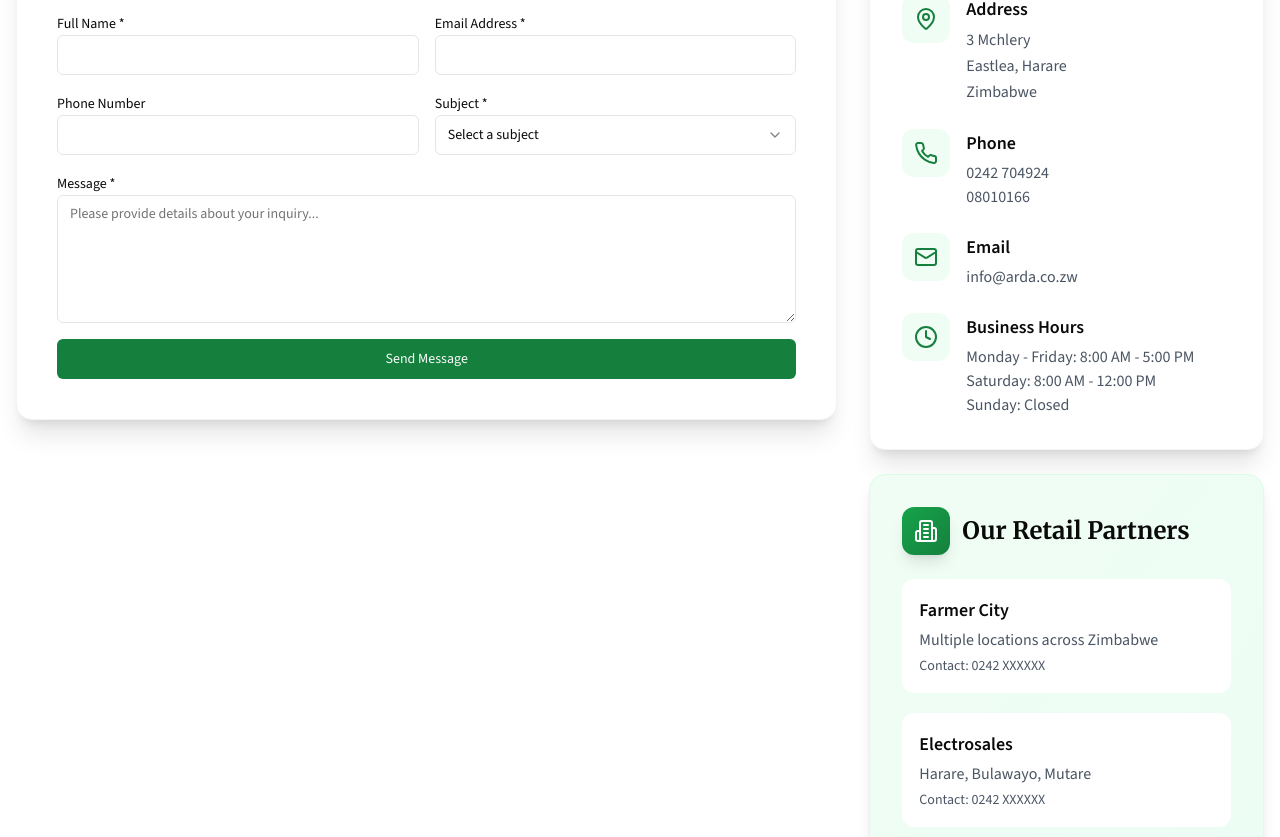
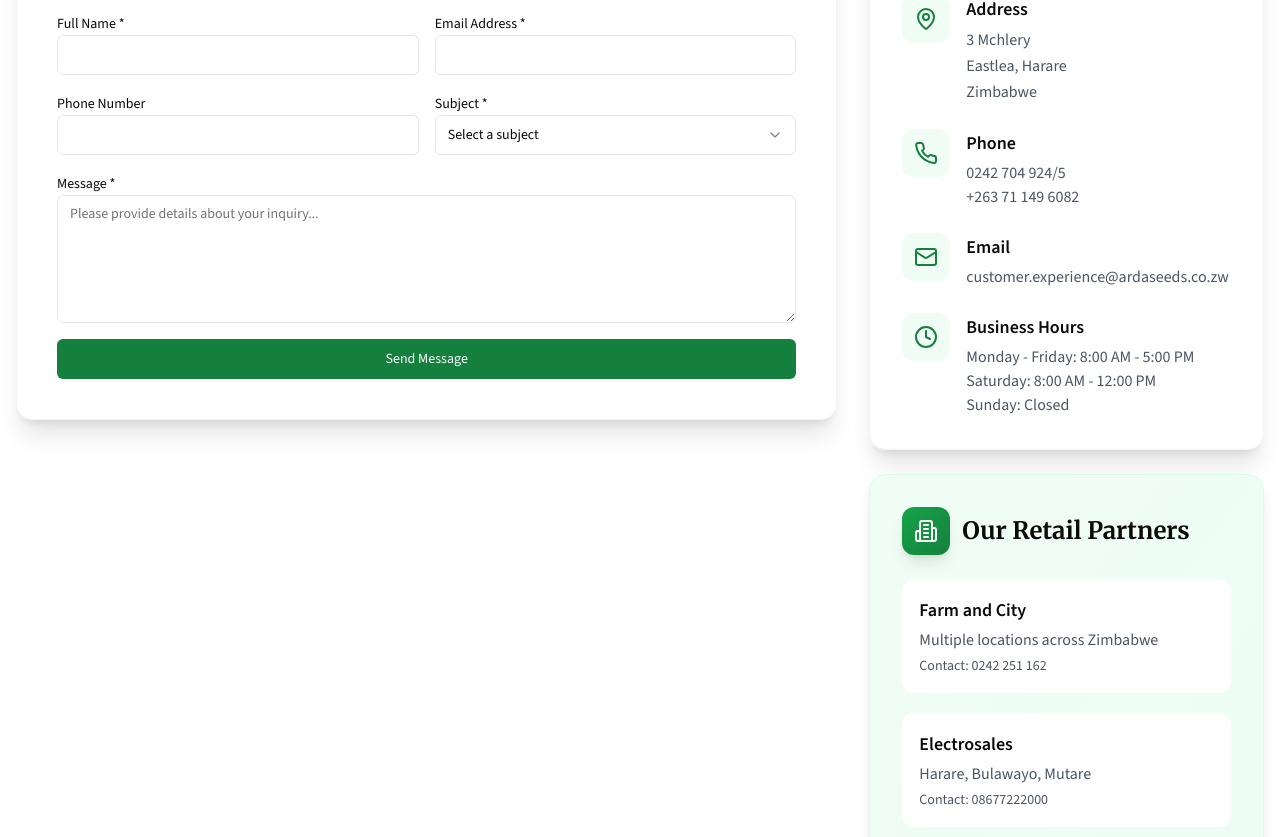
Before and after one commit to craigtanatswa/arda-seeds, a Next.js app: page /contact in a window 1280 px wide. Shown: the part 563-1400 px from the top of the page. Built offline with nearby package versions, Linux system fonts and the light colour scheme.

Commit message:
updated contact details on the contacts page

```diff
--- a/app/contact/page.tsx
+++ b/app/contact/page.tsx
@@ -75,8 +75,8 @@ export default function ContactPage() {
                   </div>
                   <div>
                     <p className="font-semibold text-lg mb-1">Phone</p>
-                    <p className="text-gray-600">0242 704924</p>
-                    <p className="text-gray-600">08010166</p>
+                    <p className="text-gray-600">0242 704 924/5</p>
+                    <p className="text-gray-600">+263 71 149 6082</p>
                   </div>
                 </div>
 
@@ -86,7 +86,7 @@ export default function ContactPage() {
                   </div>
                   <div>
                     <p className="font-semibold text-lg mb-1">Email</p>
-                    <p className="text-gray-600">info@arda.co.zw</p>
+                    <p className="text-gray-600">customer.experience@ardaseeds.co.zw</p>
                   </div>
                 </div>
 
@@ -114,15 +114,15 @@ export default function ContactPage() {
               </div>
               <div className="space-y-5">
                 <div className="partner-item bg-white p-4 rounded-xl">
-                  <p className="font-semibold text-lg mb-1">Farmer City</p>
+                  <p className="font-semibold text-lg mb-1">Farm and City</p>
                   <p className="text-gray-600">Multiple locations across Zimbabwe</p>
-                  <p className="text-gray-600 text-sm mt-1">Contact: 0242 XXXXXX</p>
+                  <p className="text-gray-600 text-sm mt-1">Contact: 0242 251 162</p>
                 </div>
 
                 <div className="partner-item bg-white p-4 rounded-xl">
                   <p className="font-semibold text-lg mb-1">Electrosales</p>
                   <p className="text-gray-600">Harare, Bulawayo, Mutare</p>
-                  <p className="text-gray-600 text-sm mt-1">Contact: 0242 XXXXXX</p>
+                  <p className="text-gray-600 text-sm mt-1">Contact: 08677222000</p>
                 </div>
 
                 <div className="partner-item bg-white p-4 rounded-xl">
```
